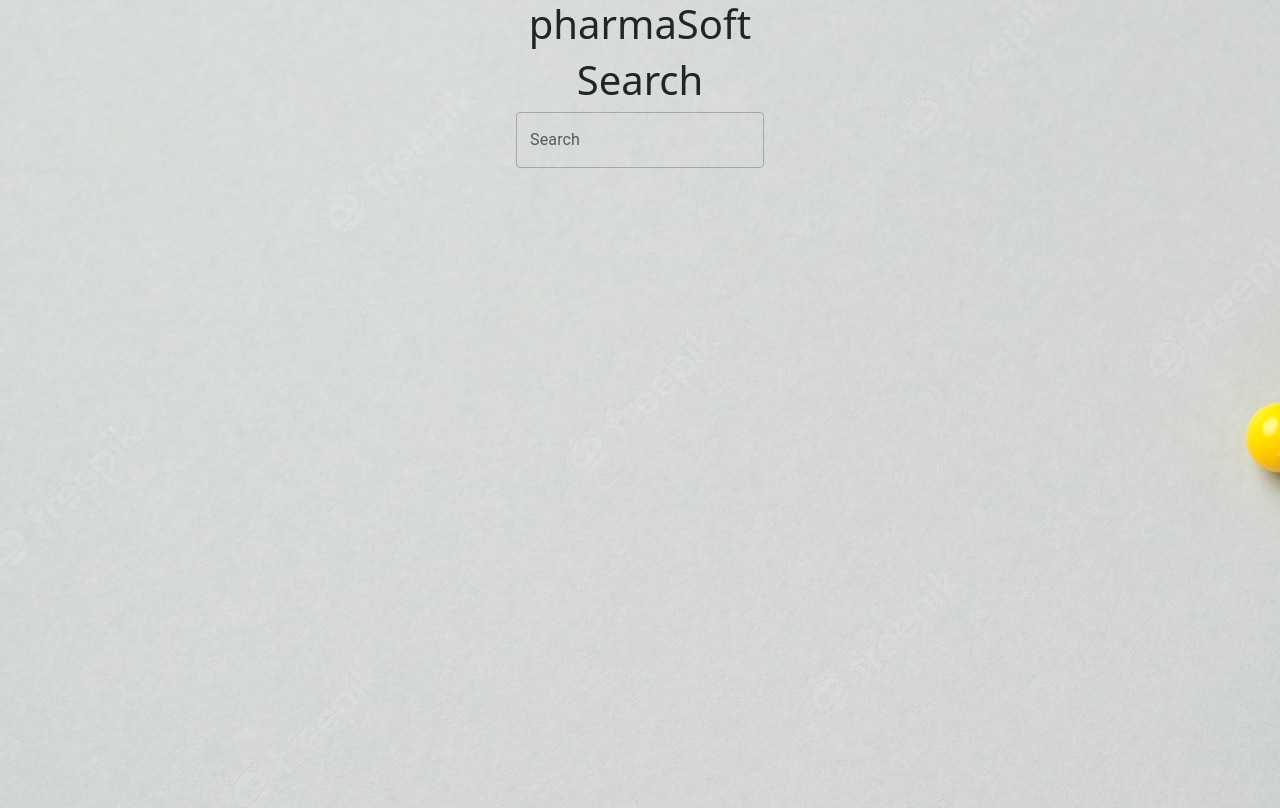
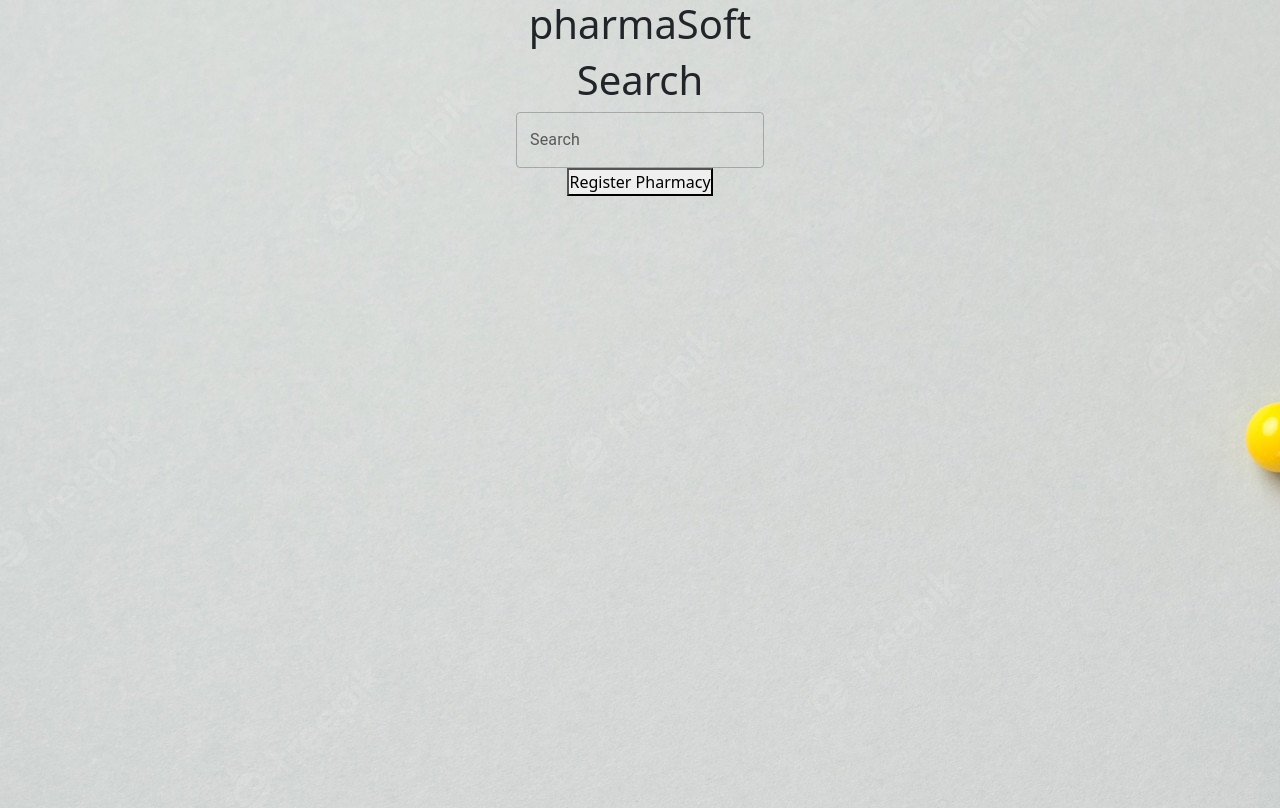
Before and after one commit to AyobamiMichael/pharmasoft-app, a React (Create React App) app: page / in a window 1280 px wide. Shown: the top 808 px of the page. Built offline with nearby package versions, Linux system fonts and the light colour scheme.

Commit message:
initial commit

```diff
--- a/src/landingpage/landingpage.js
+++ b/src/landingpage/landingpage.js
@@ -14,7 +14,11 @@ const Searchdrugs =() => {
                 label="Search"
             />
            </div>
-
+           <div className="registerpharma">
+          <button type="submit" className="addpharma">
+            Register Pharmacy
+          </button>
+        </div>
        </div>
     );
 }
```
